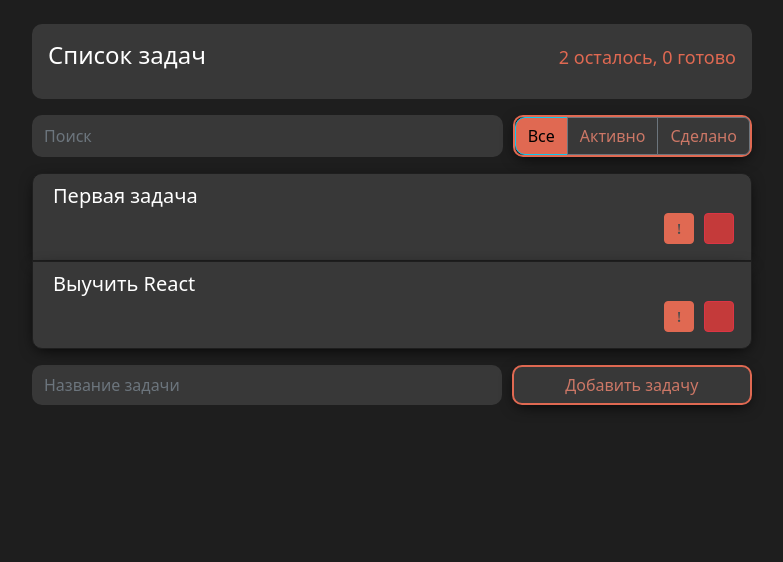
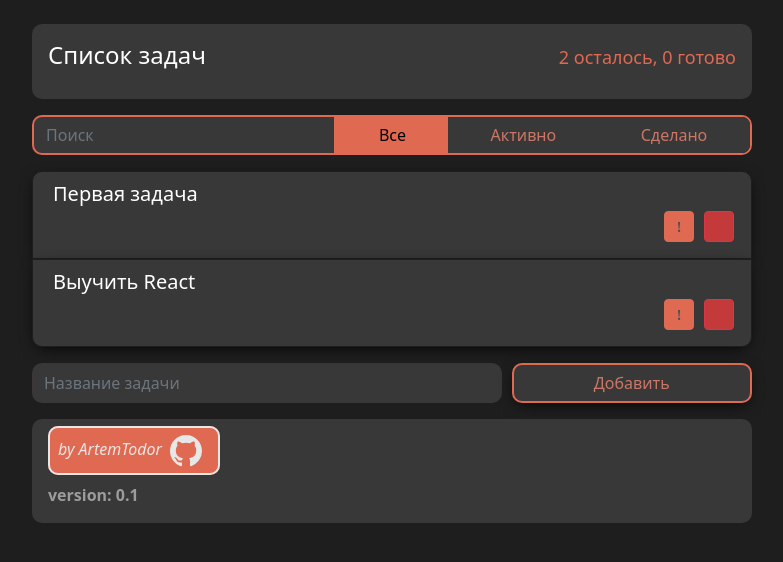
Before and after one commit to art0tod/ReactStudy_ToDo, a React (Create React App) app: page / in a window 1280 px wide. Shown: the top 562 px of the page, without its empty margins (248-1031 px from the left). Built offline with nearby package versions, Linux system fonts and the light colour scheme.

Commit message:
AppInfo.js & ui

```diff
--- a/src/components/App/App.js
+++ b/src/components/App/App.js
@@ -5,6 +5,7 @@
 import TodoList from "../TodoList";
 import ItemStatusFilter from "../ItemStatusFilter/";
 import ItemAddForm from "../ItemAddForm";
+import AppInfo from "../AppInfo";
 
 import './App.css';
 
@@ -103,7 +104,6 @@
     this.setState({ filter });
   };
 
-
   search(items, searchText) {
     if (searchText.length === 0) {
       return items;
@@ -160,6 +160,7 @@
           onToggleImportant={this.onToggleImportant}
           onToggleDone={this.onToggleDone}/>
         <ItemAddForm onItemAdded={this.addItem} />
+        <AppInfo />
       </div>
     )
   }
--- /dev/null
+++ b/src/components/AppInfo/AppInfo.css
@@ -0,0 +1,27 @@
+.AppInfo {
+  color: #e7e7e7;
+  background: hsl(0, 0%, 22%);
+  padding: 1rem;
+  border-radius: 10px;
+  margin-top: 1rem;
+}
+.AppInfo a {
+  text-decoration: none;
+  color: #e7e7e7;
+}
+.AppInfo svg {
+  margin: 0 .5rem;
+  fill: #e7e7e7;
+}
+.AppInfo a {
+  background: hsl(10, 70%, 60%);
+  padding: .65rem .5rem .8rem .5rem;
+  border-radius: 10px;
+  border: 2px solid #e7e7e7;
+}
+.AppInfo .ver {
+  display: flex;
+  margin-top: 1rem;
+  font-weight: bold;
+  color: hsl(0 0% 100% / .5);
+}
--- /dev/null
+++ b/src/components/AppInfo/AppInfo.js
@@ -0,0 +1,26 @@
+import React, { Component } from "react";
+import './AppInfo.css';
+
+export default class AppInfo extends Component {
+
+  render() {
+    return (
+      <div className={"AppInfo"}>
+        <i><a
+          href={'https://github.com/art0tod'}
+          target={'_blank'}>
+            by ArtemTodor
+          <svg height="32" aria-hidden="true" viewBox="0 0 16 16" version="1.1" width="32" data-view-component="true"
+               className="octicon octicon-mark-github v-align-middle">
+            <path fillRule="evenodd"
+                  d="M8 0C3.58 0 0 3.58 0 8c0 3.54 2.29 6.53 5.47 7.59.4.07.55-.17.55-.38 0-.19-.01-.82-.01-1.49-2.01.37-2.53-.49-2.69-.94-.09-.23-.48-.94-.82-1.13-.28-.15-.68-.52-.01-.53.63-.01 1.08.58 1.23.82.72 1.21 1.87.87 2.33.66.07-.52.28-.87.51-1.07-1.78-.2-3.64-.89-3.64-3.95 0-.87.31-1.59.82-2.15-.08-.2-.36-1.02.08-2.12 0 0 .67-.21 2.2.82.64-.18 1.32-.27 2-.27.68 0 1.36.09 2 .27 1.53-1.04 2.2-.82 2.2-.82.44 1.1.16 1.92.08 2.12.51.56.82 1.27.82 2.15 0 3.07-1.87 3.75-3.65 3.95.29.25.54.73.54 1.48 0 1.07-.01 1.93-.01 2.2 0 .21.15.46.55.38A8.013 8.013 0 0016 8c0-4.42-3.58-8-8-8z"></path>
+          </svg>
+        </a></i>
+        <br />
+        <span className={'ver'}>
+          version: 0.1
+        </span>
+      </div>
+    );
+  };
+};
--- /dev/null
+++ b/src/components/AppInfo/index.js
@@ -0,0 +1,3 @@
+import AppInfo from "./AppInfo";
+
+export default AppInfo;
--- a/src/components/ItemAddForm/ItemAddForm.js
+++ b/src/components/ItemAddForm/ItemAddForm.js
@@ -34,7 +34,7 @@
                value={this.state.label}/>
         <button
           className={'btn btn-outline-secondary'}>
-          Добавить задачу
+          Добавить
         </button>
       </form>
     );
--- a/src/components/ItemStatusFilter/ItemStatusFilter.css
+++ b/src/components/ItemStatusFilter/ItemStatusFilter.css
@@ -1,18 +1,27 @@
 .btn-group {
   border: 2px solid hsl(10, 70%, 60%);
-  border-radius: 10px;
-  box-shadow: 0 .25rem 1rem -.3rem #000000;
+  border-radius: 0 10px 10px 0;
+  width: 100%;
+  overflow: clip;
 }
 
 .btn-group .btn {
   background: hsl(0, 0%, 22%);
+  border: none;
+  border-radius: 0;
 }
-
+.btn-group .btn:hover{
+  background: hsl(0, 0%, 26%);
+}
 .btn-group .btn-info {
   background: hsl(10, 70%, 60%);
-  border-radius: 10px;
+  border-radius: 0;
+}
+.btn-group .btn-info:hover {
+  background: hsl(10, 70%, 64%);
 }
 
 .btn-group .btn-outline-secondary {
   color: hsl(10, 50%, 60%);
+  border-radius: 0;
 }
--- a/src/components/SearchPanel/SearchPanel.css
+++ b/src/components/SearchPanel/SearchPanel.css
@@ -1,9 +1,10 @@
 .search-input {
-  margin-right: 10px;
-  border-radius: 10px;
+  border-radius: 10px 0 0 10px;
+  border: 2px solid hsl(10, 70%, 60%);
+  border-right: none;
   background: hsl(0, 0%, 22%);
+  width: 70%;
   color: white;
-  border: none;
   transition: 0.2s;
 }
 
```
Also changed, not shown: 1 other file (tests, documents, lock files or other folders).
